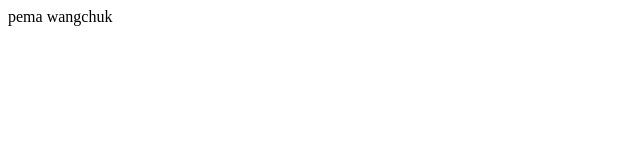
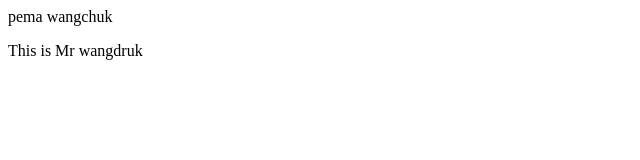
Before and after one commit to Pema-Wangchuk/localrepo, a plain HTML site: page index.html in a window 1280 px wide. Shown: the whole page, without its empty margins (0-640 px from the left). Drawn offline with Linux system fonts and the light colour scheme.

Commit message:
new line added

```diff
--- a/index.html
+++ b/index.html
@@ -1 +1,2 @@
 <p>pema wangchuk</p>
+<p>This is Mr wangdruk</p>
```
